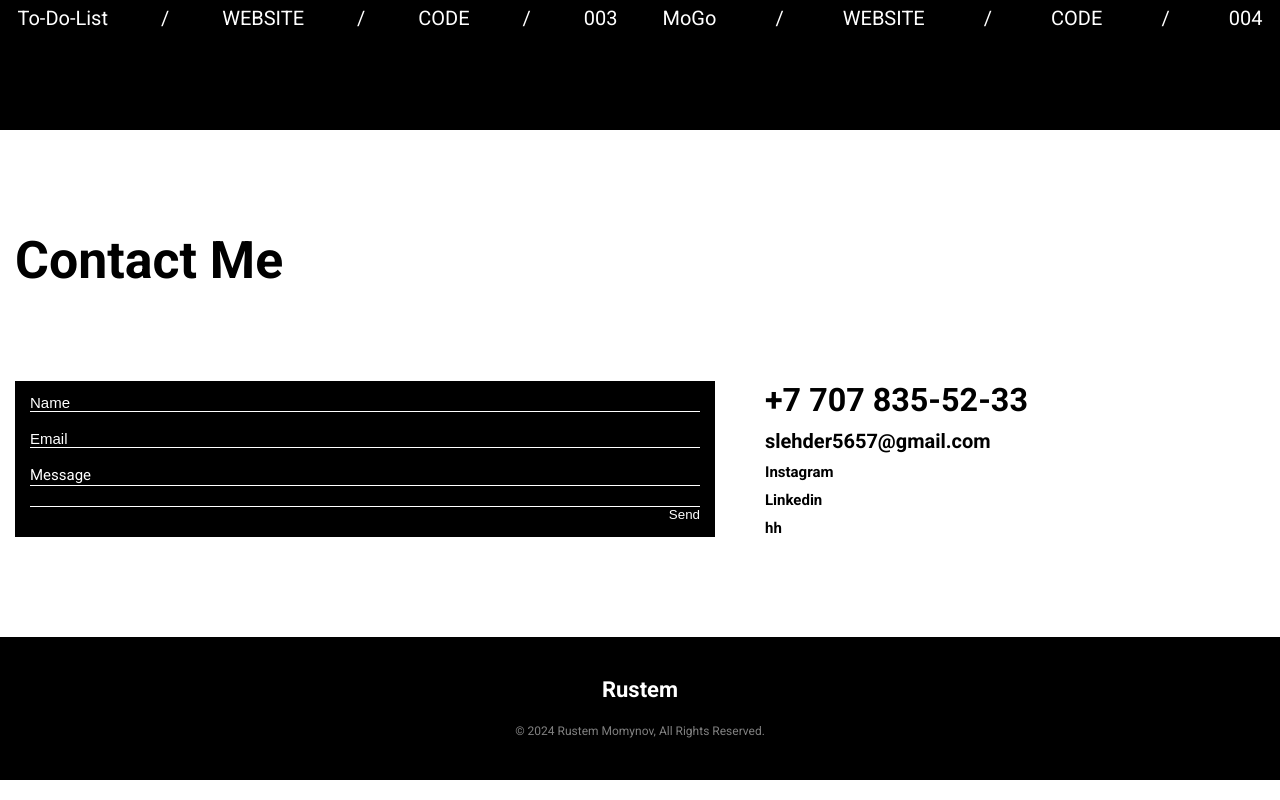
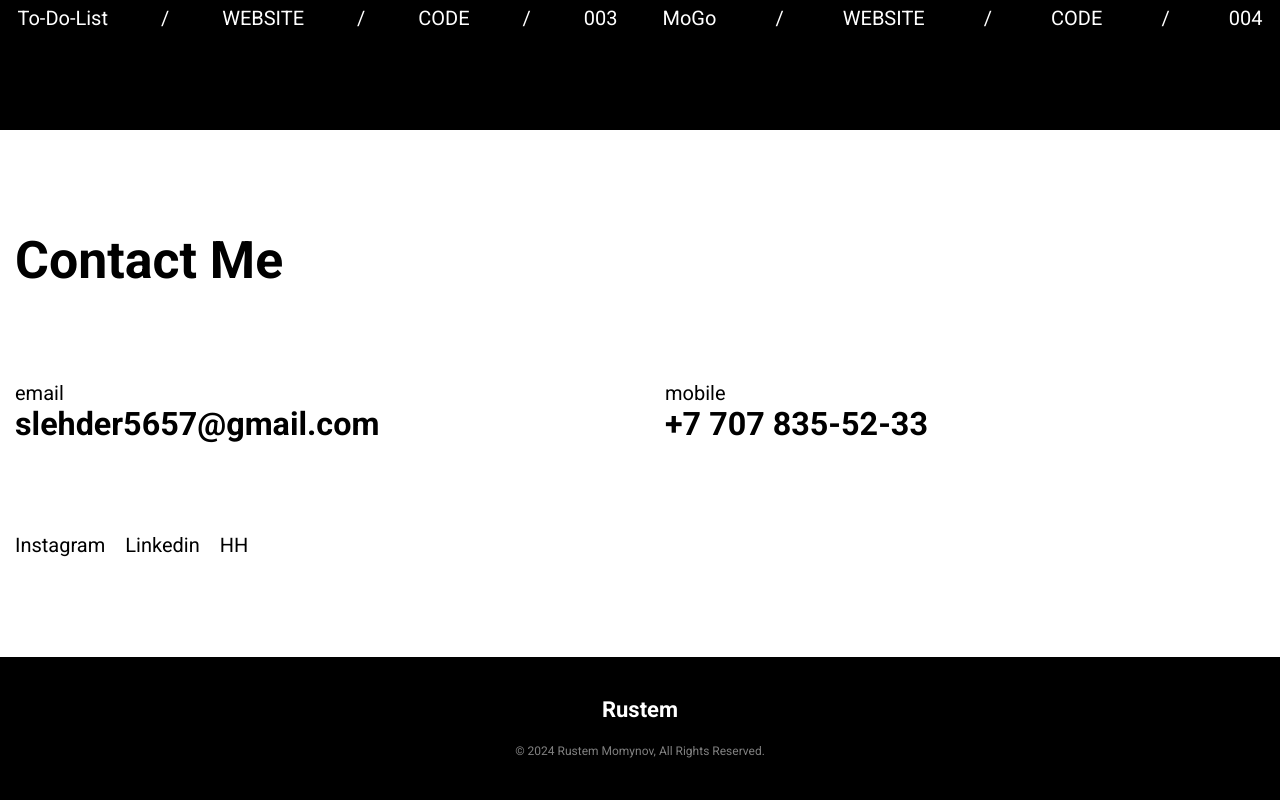
Before and after one commit to RustemMomynov/MyPortfolio, a React (Create React App) app: page / in a window 1280 px wide. Shown: the part 2388-3188 px from the top of the page. Built offline with nearby package versions, Linux system fonts and the light colour scheme.

Commit message:
redesign contact section and delete form

```diff
--- a/src/layout/sections/contacts/Contacts.styles.ts
+++ b/src/layout/sections/contacts/Contacts.styles.ts
@@ -6,68 +6,27 @@ const Contacts = styled.section`
   font-size: 20px;
 `;
 
-const MessageBlock = styled.div`
-  max-width: 700px;
-  width: 100%;
-`;
-
-const Form = styled.form`
-  display: flex;
-  flex-direction: column;
-  gap: 20px;
-  padding: 15px;
-
-  background-color: ${theme.colors.secondaryBg};
-
-  textarea {
-    height: 18px;
-    font-family: "Roboto";
-    resize: none;
-    line-height: 1;
-  }
-
-  ${StyledBtn} {
-    cursor: pointer;
-    text-align: end;
-
-    border: none;
-    border-top: 1px solid ${theme.colors.primaryBg};
-    color: ${theme.colors.font2};
-    background-color: rgba(0, 0, 0, 0);
-  }
-`;
-
-const Field = styled.input`
-  border: none;
-  border-bottom: 1px solid ${theme.colors.font2};
-  background-color: rgba(0, 0, 0, 0);
-
-  color: ${theme.colors.font2};
-
-  &::placeholder {
-    color: ${theme.colors.font2};
-
-    font-size: 15px;
-  }
-`;
-
 const PhoneNumber = styled.div`
   font-size: 32.3px;
   font-weight: 700;
 
-  margin-bottom: 10px;
+  max-width: 600px;
+  width: 100%;
+
+  h3 {
+    font-size: 20px;
+    font-weight: 400;
+  }
 `;
 
 const SocialLinks = styled.ul`
   display: flex;
-  flex-direction: column;
-  gap: 10px;
+  gap: 20px;
   color: ${theme.colors.font1};
 `;
 
 const Item = styled.li`
-  font-size: 15px;
-  font-weight: 600;
+  font-size: 20px;
   width: max-content;
 
   position: relative;
@@ -108,18 +67,25 @@ const Contact = styled.div`
   justify-content: space-between;
 `;
 
-const ContactMe = styled.div``;
+const ContactMe = styled.div`
+  margin-bottom: 90px;
+`;
 
 const Email = styled.div`
-  font-size: 20px;
+  font-size: 32.3px;
   font-weight: 700;
+
+  max-width: 600px;
+  width: 100%;
+
+  h3 {
+    font-size: 20px;
+    font-weight: 400;
+  }
 `;
 
 export const S = {
   Contacts,
-  MessageBlock,
-  Form,
-  Field,
   PhoneNumber,
   SocialLinks,
   Item,
--- a/src/layout/sections/contacts/Contacts.tsx
+++ b/src/layout/sections/contacts/Contacts.tsx
@@ -1,72 +1,28 @@
-import { ElementRef, FC, useRef } from "react";
+import { FC } from "react";
 import { S } from "./Contacts.styles";
 import { StyledContainer } from "../../../components/Container";
 import { FlexWrapper } from "../../../components/FlexWrapper";
-import { StyledBtn } from "../../../components/Button";
 import { SectionTitle } from "../../../components/SectionTitle";
-import emailjs from "@emailjs/browser";
 
 interface ContactsProps {}
 
 const Contacts: FC<ContactsProps> = () => {
-  const form = useRef<ElementRef<"form">>(null);
-
-  const sendEmail = (e: any) => {
-    e.preventDefault();
-
-    if (!form.current) return;
-
-    console.log(form.current);
-
-    emailjs
-      .sendForm("service_xe3wkqf", "template_s8yidcg", form.current, {
-        publicKey: "t6hUi_sF5Vqg431PX",
-      })
-      .then(
-        () => {
-          console.log("SUCCESS!");
-          e.target.reset();
-        },
-        (error) => {
-          console.log("FAILED...", error.text);
-        }
-      );
-  };
-
   return (
     <S.Contacts id="contacts">
       <StyledContainer>
         <SectionTitle>Contact Me</SectionTitle>
+        <S.ContactMe>
           <FlexWrapper justify="space-between" gap="50px" wrap="wrap">
-          <S.MessageBlock>
-            <S.Form ref={form} onSubmit={sendEmail}>
-              <S.Field
-                type="text"
-                placeholder="Name"
-                name="user_name"
-                required
-              />
-              <S.Field
-                type="email"
-                placeholder="Email"
-                name="user_email"
-                required
-              />
-              <S.Field
-                as={"textarea"}
-                placeholder="Message"
-                name="message"
-                required
-              />
-              <StyledBtn type="submit">Send</StyledBtn>
-            </S.Form>
-          </S.MessageBlock>
-          <S.Contact>
-            <S.ContactMe>
-              <S.PhoneNumber>+7 707 835-52-33</S.PhoneNumber>
-              <S.Email>slehder5657@gmail.com</S.Email>
+            <S.Email>
+              <h3>email</h3>
+              <div>slehder5657@gmail.com</div>
+            </S.Email>
+            <S.PhoneNumber>
+              <h3>mobile</h3>
+              <div>+7 707 835-52-33</div>
+            </S.PhoneNumber>
+          </FlexWrapper>
         </S.ContactMe>
-
         <S.SocialLinks>
           <S.Item>
             <S.Link>Instagram</S.Link>
@@ -75,11 +31,9 @@ const Contacts: FC<ContactsProps> = () => {
             <S.Link>Linkedin</S.Link>
           </S.Item>
           <S.Item>
-                <S.Link>hh</S.Link>
+            <S.Link>HH</S.Link>
           </S.Item>
         </S.SocialLinks>
-          </S.Contact>
-        </FlexWrapper>
       </StyledContainer>
     </S.Contacts>
   );
```
Lines whose indentation alone changed are shown as unchanged.
